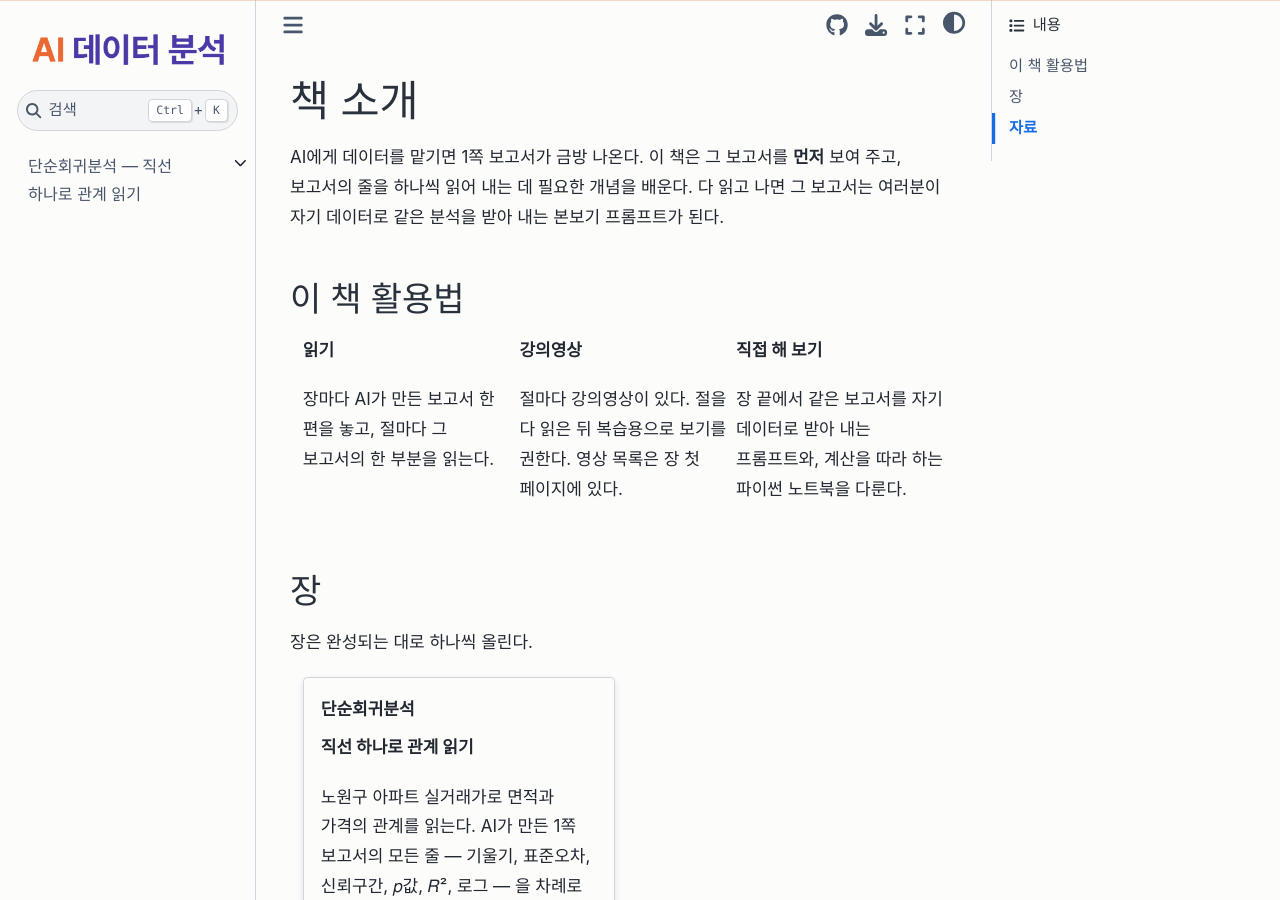
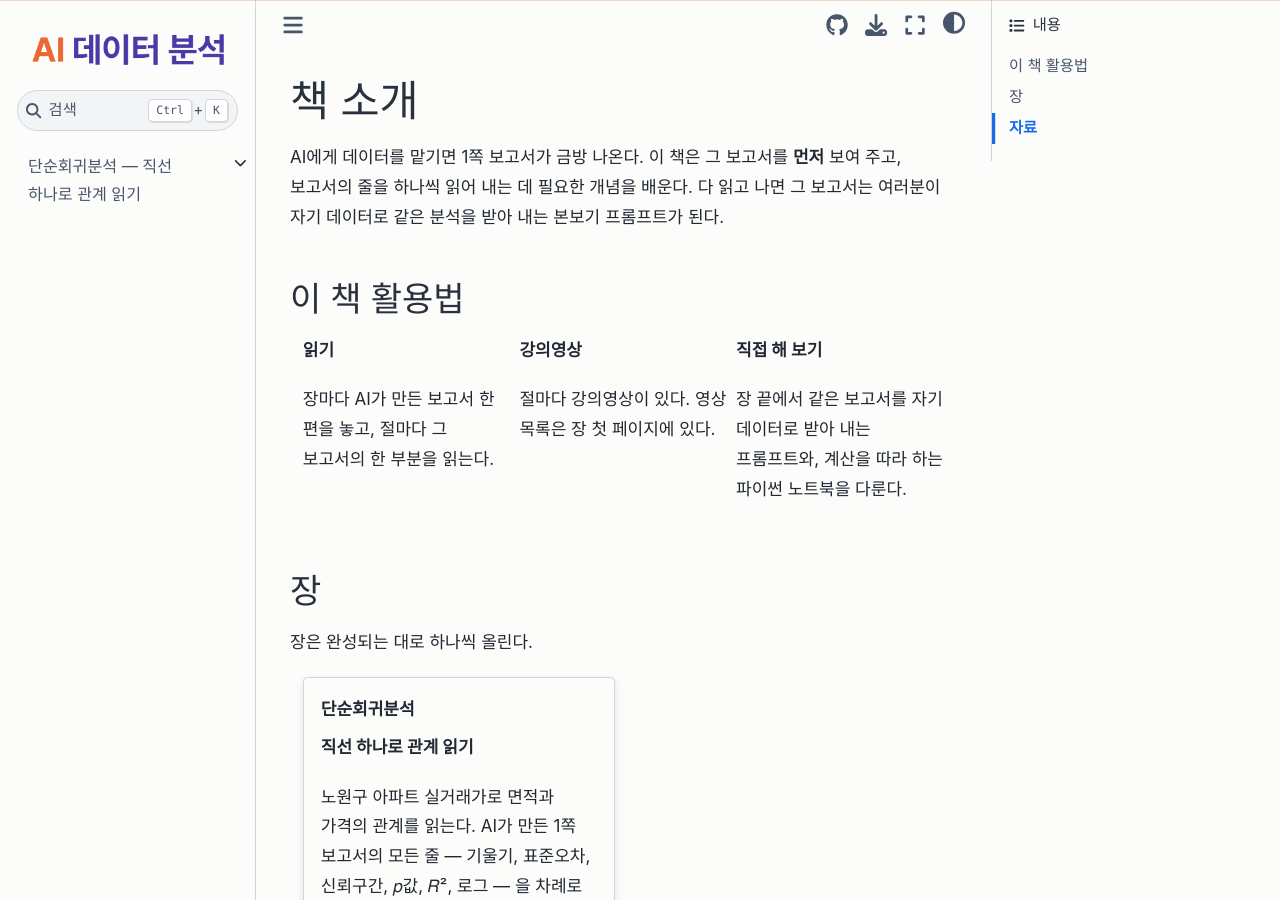
Before and after one commit to pilsunchoi/book5, a Jupyter Book: the page built from index.md, in a window 1280 px wide and 900 px high. Built offline with Jupyter Book 1.0.4 settings and Sphinx 7.4.7 and the Sphinx Book theme 1.1.4, drawn with Linux system fonts in a browser that asks for light colours; some web fonts are replaced; pages that are not in the unit, such as notebooks, are missing from menus.

Commit message:
Drop the review-only advice next to the video list
Co-Authored-By: Claude Opus 5.5 <noreply@anthropic.com>

```diff
--- a/index.md
+++ b/index.md
@@ -16,7 +16,7 @@ AI에게 데이터를 맡기면 1쪽 보고서가 금방 나온다. 이 책은
 :::{grid-item}
 **강의영상**
 
-절마다 강의영상이 있다. 절을 다 읽은 뒤 복습용으로 보기를 권한다. 영상 목록은 장 첫 페이지에 있다.
+절마다 강의영상이 있다. 영상 목록은 장 첫 페이지에 있다.
 :::
 
 :::{grid-item}
```
Also changed, not shown: simple-regression/index.md (+0 -2 lines).
